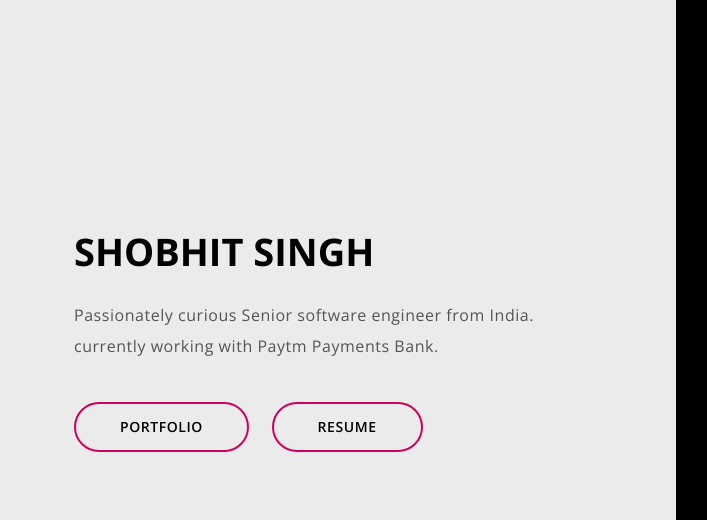
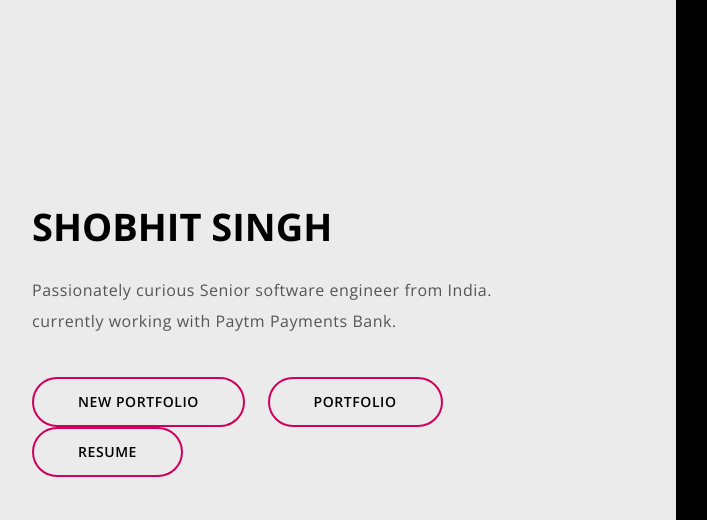
Before and after one commit to shobhitsingh29/shobhitsingh29.github.io, a plain HTML site: page index.html in a window 1280 px wide. Shown: the top 520 px of the page, without its empty margins (28-735 px from the left). Drawn offline with nearby package versions, Linux system fonts and the light colour scheme.

Commit message:
Update index.html

```diff
--- a/index.html
+++ b/index.html
@@ -20,6 +20,7 @@
                 <p>Passionately curious Senior software engineer from India. <br/> currently working with Paytm Payments
                     Bank.</p>
                 <div class="button__holder">
+                     <a href="shobhitsingh-29.github.io" class="button"><span>New Portfolio</span></a>
                     <a href="portfolio.html" class="button"><span>Portfolio</span></a>
                     <a href="images/shobhit_singh_29.pdf" target="__blank" class="button"><span>Resume</span></a>
                 </div>
```
